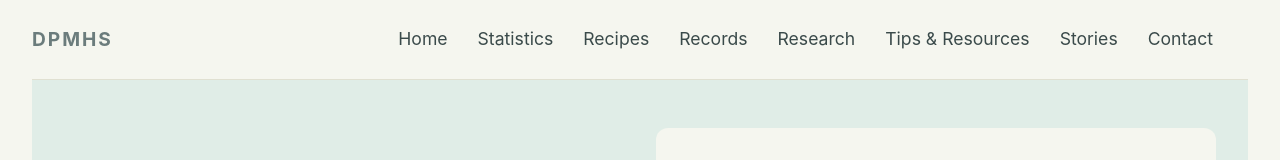
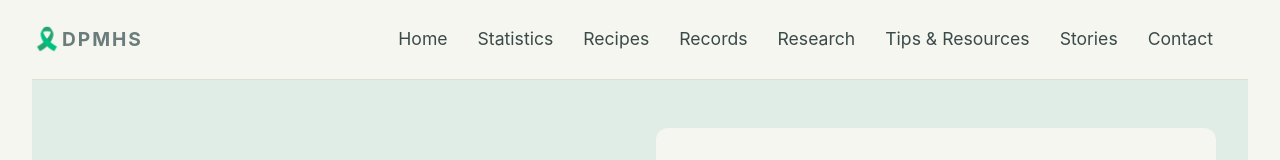
Before and after one commit to charlie-leo/health_portfolio, a Vue app: page / in a window 1280 px wide. Shown: the top 160 px of the page. Built offline with nearby package versions, Linux system fonts and the light colour scheme.

Commit message:
logo added

```diff
--- a/src/components/HeaderSection.vue
+++ b/src/components/HeaderSection.vue
@@ -1,6 +1,9 @@
 <template>
   <nav class="header-nav">
-    <div class="logo">DPMHS</div>
+    <div class="logo">
+      <img src="/src/assets/logo.png" style="height: 30px">
+      DPMHS
+    </div>
     <ul>
       <li>
         <router-link :to="{ path: '/', hash: '#home' }">Home</router-link>
@@ -48,6 +51,10 @@
   font-size: 1.2rem;
   letter-spacing: 0.1em;
   color: #6b7c7c;
+  display: flex;
+  flex-direction: row;
+  align-items: center;
+  justify-content: center;
 }
 ul {
   display: flex;
```
Also changed, not shown: src/assets/logo.png (added), src/assets/logo.svg (deleted).
